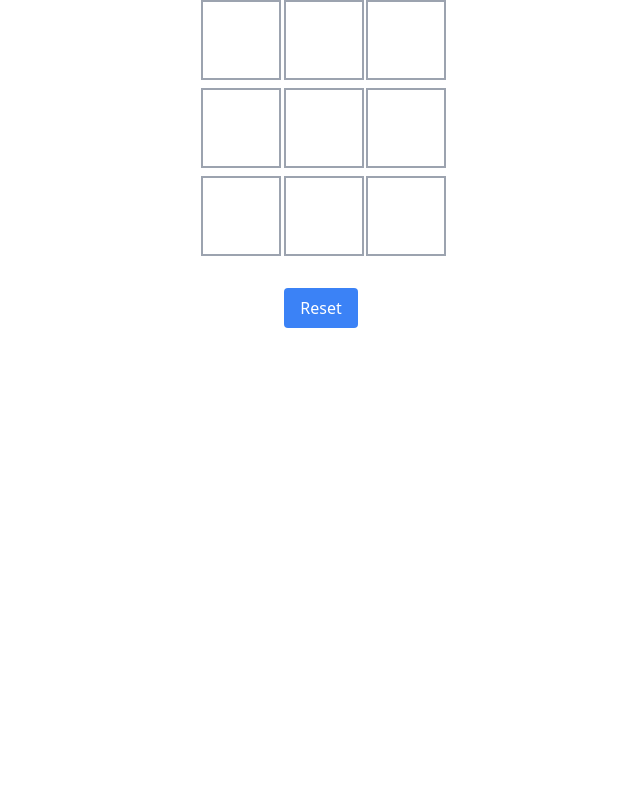
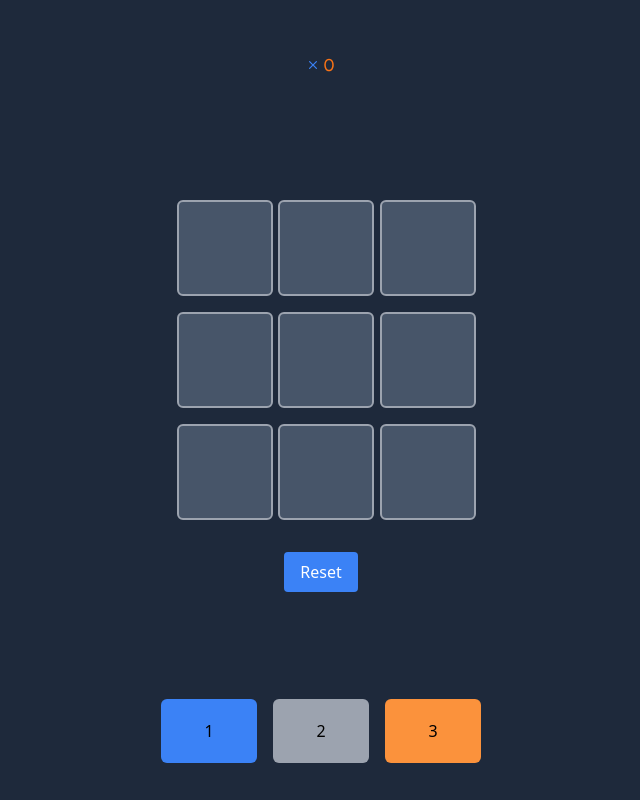
Before and after one commit to Shauryajoshi13052004/TicTac1, a React (Vite) app: page / in a window 1280 px wide. Shown: the whole page, without its empty margins (319-959 px from the left). Built offline with nearby package versions, Linux system fonts and the light colour scheme.

Commit message:
Update TicTacToe.jsx

```diff
--- a/src/components/TicTacToe.jsx
+++ b/src/components/TicTacToe.jsx
@@ -1,5 +1,8 @@
 import React, { useState, useEffect } from "react";
+import { PiNumberZeroBold } from "react-icons/pi";
+import { HiMiniXMark } from "react-icons/hi2";
 
+// TicTacToe Component
 const initialBoard = Array(9).fill(null);
 
 const TicTacToe = () => {
@@ -38,9 +41,13 @@ const TicTacToe = () => {
     return (
       <button
         onClick={() => handleClick(index)}
-        className="w-20 h-20 bg-white border-2 border-gray-400 text-2xl font-bold flex items-center justify-center"
+        className="w-24 h-24 bg-slate-600 border-2 border-gray-400 text-2xl font-bold flex items-center justify-center rounded-md"
       >
-        {board[index]}
+        {board[index] === "X" ? (
+          <HiMiniXMark className="h-14 text-blue-500" />
+        ) : board[index] === "O" ? (
+          <PiNumberZeroBold className="h-14 text-orange-500" />
+        ) : null}
       </button>
     );
   };
@@ -48,14 +55,14 @@ const TicTacToe = () => {
   return (
     <>
       <div className="flex flex-col items-center">
-        <div className="grid grid-cols-3 gap-2 w-60 mb-4">
+        <div className="grid grid-cols-3 gap-4 w-72 mb-4">
           {Array(9)
             .fill(null)
             .map((_, index) => (
               <div key={index}>{renderSquare(index)}</div>
             ))}
         </div>
-        {message && <div className="text-2xl">{message}</div>}
+        {message && <div className="text-2xl text-white">{message}</div>}
         <button
           onClick={() => {
             setBoard(initialBoard);
@@ -138,4 +145,28 @@ const minimax = (board, depth, isMax) => {
   }
 };
 
-export default TicTacToe;
+// Layout Component
+const Tac = () => {
+  return (
+    <div className="grid place-items-center bg-slate-800 h-[100vh]">
+      <div className="flex justify-center mb-8">
+        <HiMiniXMark className="h-14 text-blue-500" />
+        <PiNumberZeroBold className="h-14 text-orange-500" />
+      </div>
+      <TicTacToe />
+      <div className="grid grid-cols-3 gap-4 mt-8">
+        <div className="bg-blue-500 items-center justify-center w-24 h-16 rounded-md flex">
+          1
+        </div>
+        <div className="bg-gray-400 items-center justify-center w-24 h-16 rounded-md flex">
+          2
+        </div>
+        <div className="bg-orange-400 items-center justify-center w-24 h-16 rounded-md flex">
+          3
+        </div>
+      </div>
+    </div>
+  );
+};
+
+export default Tac;
```
